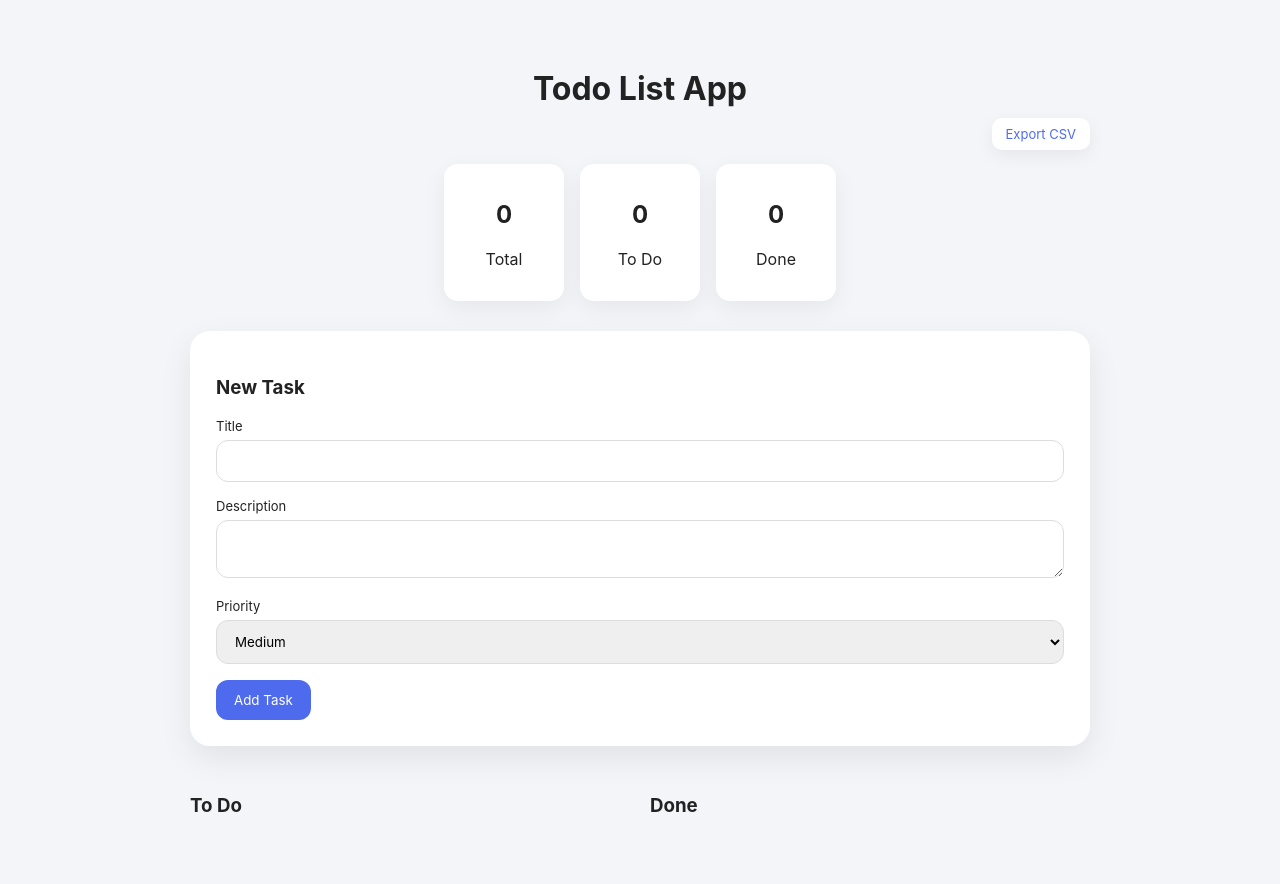
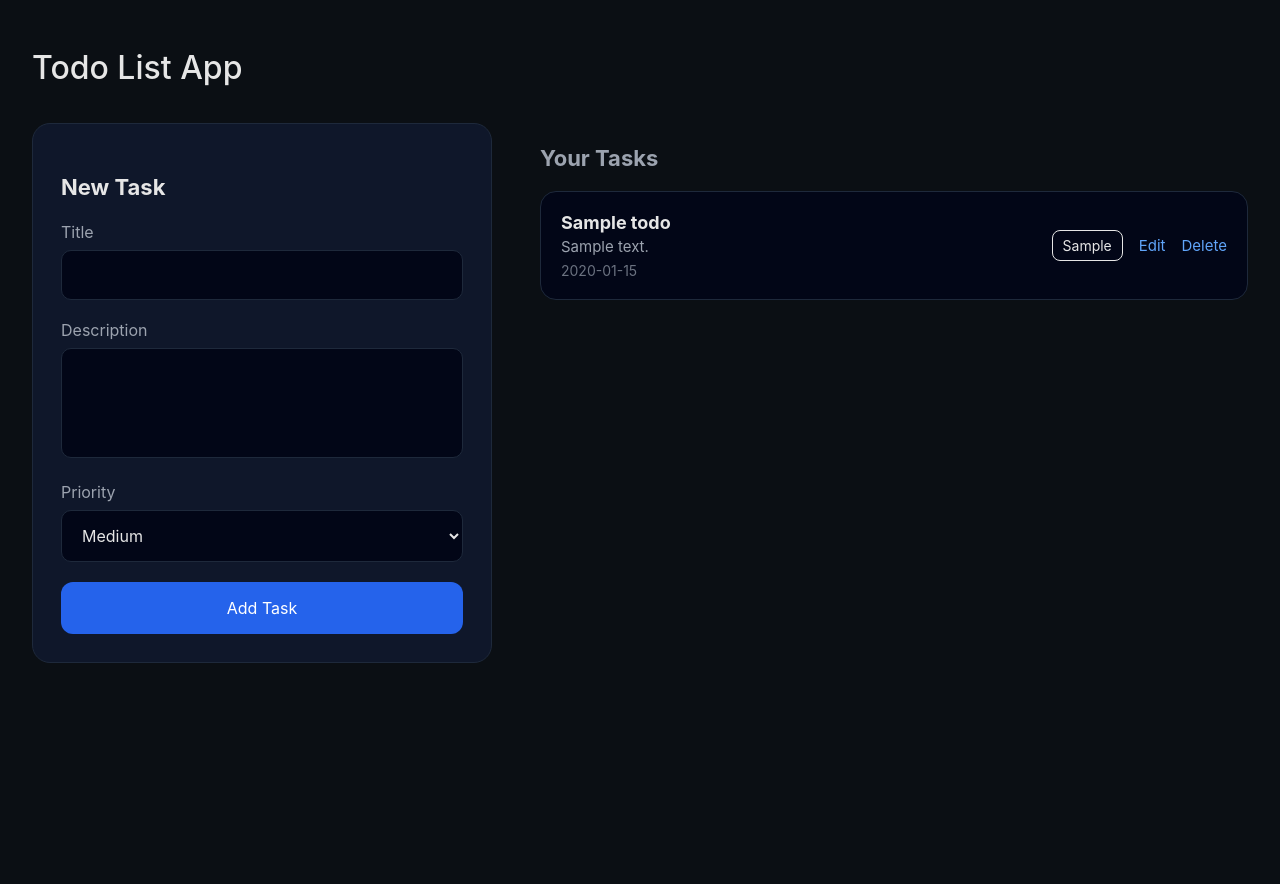
Before and after one commit to rohannair11/flask-sql-todo-list, a Flask app: page / in a window 1280 px wide. After the commit the page ends 663 px from the top, so only its background shows below. Run offline with Flask 3, Linux system fonts and the light colour scheme; tables that the repository leaves empty hold one stand-in row (values such as "Sample post"); data that the repository does not hold is empty.

Commit message:
fix: changed theme to dark, added edit functionality

```diff
--- a/app.py
+++ b/app.py
@@ -1,16 +1,12 @@
-from flask import Flask, render_template, request, redirect, url_for, Response
+from flask import Flask, render_template, request, redirect, url_for
 import sqlite3
 import os
 from datetime import datetime
-import csv
-import io
 
 app = Flask(__name__)
 
 BASE_DIR = os.path.dirname(os.path.abspath(__file__))
 DB_PATH = os.path.join(BASE_DIR, "todo.db")
-
-ALLOWED_PRIORITIES = {"Low", "Medium", "High"}
 
 
 def get_db():
@@ -25,8 +21,7 @@ def init_db():
             id INTEGER PRIMARY KEY AUTOINCREMENT,
             title TEXT NOT NULL,
             description TEXT NOT NULL,
-            priority TEXT NOT NULL CHECK(priority IN ('Low','Medium','High')),
-            completed INTEGER NOT NULL CHECK(completed IN (0,1)),
+            priority TEXT NOT NULL,
             created_at TEXT NOT NULL
         )
     """)
@@ -44,112 +39,66 @@ def index():
         description = request.form.get("description", "").strip()
         priority = request.form.get("priority", "Medium")
 
-        if (
-            not title
-            or not description
-            or len(title) > 100
-            or len(description) > 500
-            or priority not in ALLOWED_PRIORITIES
-        ):
+        if not title or not description:
             conn.close()
             return redirect(url_for("index"))
 
         created_at = datetime.now().strftime("%d %b %Y, %H:%M")
 
         cursor.execute("""
-            INSERT INTO todos (title, description, priority, completed, created_at)
-            VALUES (?, ?, ?, 0, ?)
+            INSERT INTO todos (title, description, priority, created_at)
+            VALUES (?, ?, ?, ?)
         """, (title, description, priority, created_at))
         conn.commit()
 
-    cursor.execute("SELECT * FROM todos WHERE completed = 0 ORDER BY id DESC")
-    todo_tasks = cursor.fetchall()
-
-    cursor.execute("SELECT * FROM todos WHERE completed = 1 ORDER BY id DESC")
-    done_tasks = cursor.fetchall()
-
-    cursor.execute("SELECT COUNT(*) FROM todos")
-    total = cursor.fetchone()[0]
-
-    cursor.execute("SELECT COUNT(*) FROM todos WHERE completed = 0")
-    pending = cursor.fetchone()[0]
-
-    cursor.execute("SELECT COUNT(*) FROM todos WHERE completed = 1")
-    completed = cursor.fetchone()[0]
-
+    cursor.execute("SELECT * FROM todos ORDER BY id DESC")
+    tasks = cursor.fetchall()
     conn.close()
 
-    return render_template(
-        "index.html",
-        todo_tasks=todo_tasks,
-        done_tasks=done_tasks,
-        total=total,
-        pending=pending,
-        completed=completed
-    )
+    return render_template("index.html", tasks=tasks)
 
 
-@app.route("/done/<int:todo_id>")
-def mark_done(todo_id):
+@app.route("/edit/<int:task_id>", methods=["GET", "POST"])
+def edit(task_id):
     conn = get_db()
     cursor = conn.cursor()
-    cursor.execute("UPDATE todos SET completed = 1 WHERE id = ?", (todo_id,))
+
+    if request.method == "POST":
+        title = request.form.get("title", "").strip()
+        description = request.form.get("description", "").strip()
+        priority = request.form.get("priority", "Medium")
+
+        if not title or not description:
+            conn.close()
+            return redirect(url_for("edit", task_id=task_id))
+
+        cursor.execute("""
+            UPDATE todos
+            SET title = ?, description = ?, priority = ?
+            WHERE id = ?
+        """, (title, description, priority, task_id))
+
+        conn.commit()
+        conn.close()
+        return redirect(url_for("index"))
+
+    cursor.execute("SELECT * FROM todos WHERE id = ?", (task_id,))
+    task = cursor.fetchone()
+    conn.close()
+
+    return render_template("edit.html", task=task)
+
+
+@app.route("/delete/<int:task_id>")
+def delete(task_id):
+    conn = get_db()
+    cursor = conn.cursor()
+    cursor.execute("DELETE FROM todos WHERE id = ?", (task_id,))
     conn.commit()
     conn.close()
     return redirect(url_for("index"))
 
 
-@app.route("/undo/<int:todo_id>")
-def undo(todo_id):
-    conn = get_db()
-    cursor = conn.cursor()
-    cursor.execute("UPDATE todos SET completed = 0 WHERE id = ?", (todo_id,))
-    conn.commit()
-    conn.close()
-    return redirect(url_for("index"))
-
-
-@app.route("/delete/<int:todo_id>")
-def delete(todo_id):
-    conn = get_db()
-    cursor = conn.cursor()
-    cursor.execute("DELETE FROM todos WHERE id = ?", (todo_id,))
-    conn.commit()
-    conn.close()
-    return redirect(url_for("index"))
-
-
-# ---- CSV EXPORT (DATA PORTABILITY) ----
-@app.route("/export")
-def export_csv():
-    conn = get_db()
-    cursor = conn.cursor()
-    cursor.execute("SELECT * FROM todos ORDER BY id ASC")
-    rows = cursor.fetchall()
-    conn.close()
-
-    output = io.StringIO()
-    writer = csv.writer(output)
-
-    writer.writerow([
-        "ID",
-        "Title",
-        "Description",
-        "Priority",
-        "Completed",
-        "Created At"
-    ])
-
-    for row in rows:
-        writer.writerow(row)
-
-    return Response(
-        output.getvalue(),
-        mimetype="text/csv",
-        headers={"Content-Disposition": "attachment; filename=todos.csv"}
-    )
-
-
 if __name__ == "__main__":
     init_db()
     app.run(debug=True)
--- a/static/style.css
+++ b/static/style.css
@@ -1,145 +1,175 @@
 * {
     box-sizing: border-box;
-    font-family: -apple-system, BlinkMacSystemFont, "Segoe UI", Roboto, sans-serif;
+    font-family: "Inter", "Segoe UI", Arial, sans-serif;
 }
 
 body {
-    background: #f3f5f9;
-    padding: 40px;
-    color: #222;
+    margin: 0;
+    background: #0b0f14;
+    color: #e6e6e6;
 }
 
-.container {
-    max-width: 900px;
-    margin: auto;
+/* MAIN WRAPPER */
+.app-shell {
+    max-width: 1400px;
+    margin: 48px auto;
+    padding: 0 32px;
 }
 
-h1 {
-    text-align: center;
-    margin-bottom: 10px;
+/* HEADER */
+.header {
+    margin-bottom: 36px;
 }
 
-.top-bar {
-    display: flex;
-    justify-content: flex-end;
-    margin-bottom: 14px;
+.header h1 {
+    font-size: 32px;
+    font-weight: 500;
 }
 
-.export-btn {
-    background: #ffffff;
-    padding: 8px 14px;
-    border-radius: 10px;
-    font-size: 13px;
+.back {
+    color: #3b82f6;
     text-decoration: none;
-    color: #4f6bed;
-    box-shadow: 0 6px 18px rgba(0,0,0,0.06);
 }
 
-.export-btn:hover {
-    text-decoration: underline;
+/* LAYOUT */
+.layout {
+    display: grid;
+    grid-template-columns: 460px 1fr;
+    gap: 48px;
 }
 
-.stats {
+/* LEFT */
+.left {
     display: flex;
-    justify-content: center;
-    gap: 16px;
-    margin-bottom: 30px;
+    flex-direction: column;
 }
 
-.stat {
-    background: white;
-    padding: 16px;
-    border-radius: 14px;
-    width: 120px;
-    text-align: center;
-    box-shadow: 0 8px 24px rgba(0,0,0,0.06);
+/* FORM CARD */
+.card {
+    background: #0f172a;
+    border: 1px solid #1e293b;
+    border-radius: 18px;
+    padding: 28px;
 }
 
-.card {
-    background: white;
-    padding: 26px;
-    border-radius: 20px;
-    margin-bottom: 30px;
-    box-shadow: 0 12px 32px rgba(0,0,0,0.08);
+.card h3 {
+    font-size: 22px;
+    margin-bottom: 22px;
 }
 
 .form-group {
-    margin-bottom: 16px;
+    margin-bottom: 20px;
 }
 
 label {
     display: block;
-    font-size: 13px;
-    margin-bottom: 6px;
+    font-size: 16px;
+    margin-bottom: 8px;
+    color: #9ca3af;
 }
 
-input, textarea, select {
+input,
+textarea,
+select {
     width: 100%;
-    padding: 12px 14px;
-    border-radius: 12px;
-    border: 1px solid #ddd;
+    padding: 14px 16px;
+    background: #020617;
+    border: 1px solid #1e293b;
+    border-radius: 10px;
+    color: #e6e6e6;
+    font-size: 16px;
+}
+
+textarea {
+    height: 110px;
+    resize: none;
 }
 
 button {
-    padding: 12px 18px;
+    width: 100%;
+    background: #2563eb;
     border: none;
-    background: #4f6bed;
+    padding: 16px;
+    border-radius: 12px;
+    font-size: 16px;
     color: white;
-    border-radius: 12px;
     cursor: pointer;
 }
 
-.columns {
-    display: grid;
-    grid-template-columns: 1fr 1fr;
+button:hover {
+    background: #1d4ed8;
+}
+
+/* RIGHT */
+.section-title {
+    font-size: 22px;
+    margin-bottom: 20px;
+    color: #9ca3af;
+}
+
+/* TASKS */
+.task {
+    background: #020617;
+    border: 1px solid #1e293b;
+    border-radius: 16px;
+    padding: 20px;
+    margin-bottom: 16px;
+
+    display: flex;
+    justify-content: space-between;
     gap: 20px;
 }
 
-.todo-item {
-    background: white;
-    padding: 16px;
-    border-radius: 14px;
-    margin-bottom: 12px;
-    display: flex;
-    justify-content: space-between;
-    box-shadow: 0 6px 18px rgba(0,0,0,0.06);
+.task-left strong {
+    font-size: 18px;
 }
 
-.todo-item.done {
-    opacity: 0.75;
+.task-left small {
+    display: block;
+    font-size: 15px;
+    color: #9ca3af;
+    margin-top: 4px;
 }
 
-.right {
+.time {
+    display: block;
+    font-size: 14px;
+    color: #6b7280;
+    margin-top: 6px;
+}
+
+/* ACTIONS */
+.task-right {
     display: flex;
     align-items: center;
-    gap: 10px;
+    gap: 16px;
 }
 
-.priority {
-    padding: 4px 10px;
-    border-radius: 10px;
-    font-size: 12px;
-}
-
-.priority.low { background: #dcedc8; }
-.priority.medium { background: #ffe0b2; }
-.priority.high { background: #ffcdd2; }
-
-.action {
-    color: #4f6bed;
-    text-decoration: none;
-    font-size: 13px;
-}
-
-.delete {
-    color: #e53935;
-    font-size: 13px;
+.task-right a {
+    font-size: 15px;
+    color: #60a5fa;
     text-decoration: none;
 }
 
-.timestamp {
-    display: block;
-    margin-top: 4px;
-    font-size: 12px;
-    color: #888;
+.danger {
+    color: #f87171;
 }
+
+/* PRIORITY */
+.priority {
+    font-size: 14px;
+    padding: 6px 10px;
+    border-radius: 8px;
+    border: 1px solid;
+}
+
+.priority.low { color: #22c55e; border-color: #22c55e; }
+.priority.medium { color: #3b82f6; border-color: #3b82f6; }
+.priority.high { color: #ef4444; border-color: #ef4444; }
+
+/* RESPONSIVE */
+@media (max-width: 1100px) {
+    .layout {
+        grid-template-columns: 1fr;
+    }
+}
--- a/templates/base.html
+++ b/templates/base.html
@@ -6,8 +6,6 @@
     <link rel="stylesheet" href="{{ url_for('static', filename='style.css') }}">
 </head>
 <body>
-    <div class="container">
-        {% block content %}{% endblock %}
-    </div>
+    {% block content %}{% endblock %}
 </body>
 </html>
--- a/templates/index.html
+++ b/templates/index.html
@@ -1,17 +1,16 @@
 {% extends "base.html" %}
 {% block content %}
 
+<div class="app-shell">
+
+    <header class="header">
         <h1>Todo List App</h1>
+    </header>
 
-<div class="top-bar">
-    <a href="/export" class="export-btn">Export CSV</a>
-</div>
+    <div class="layout">
 
-<div class="stats">
-    <div class="stat"><h2>{{ total }}</h2><p>Total</p></div>
-    <div class="stat"><h2>{{ pending }}</h2><p>To Do</p></div>
-    <div class="stat"><h2>{{ completed }}</h2><p>Done</p></div>
-</div>
+        <!-- LEFT COLUMN -->
+        <div class="left">
 
             <form method="POST" class="card">
                 <h3>New Task</h3>
@@ -38,42 +37,33 @@
                 <button type="submit">Add Task</button>
             </form>
 
-<div class="columns">
-    <div class="column">
-        <h3>To Do</h3>
-        {% for task in todo_tasks %}
-        <div class="todo-item">
-            <div>
+        </div>
+
+        <!-- RIGHT COLUMN -->
+        <div class="right">
+
+            <h3 class="section-title">Your Tasks</h3>
+
+            {% for task in tasks %}
+            <div class="task">
+                <div class="task-left">
                     <strong>{{ task[1] }}</strong>
-                <p>{{ task[2] }}</p>
-                <small class="timestamp">{{ task[5] }}</small>
+                    <small>{{ task[2] }}</small>
+                    <span class="time">{{ task[4] }}</span>
                 </div>
-            <div class="right">
+
+                <div class="task-right">
                     <span class="priority {{ task[3]|lower }}">{{ task[3] }}</span>
-                <a href="/done/{{ task[0] }}" class="action">Done</a>
-                <a href="/delete/{{ task[0] }}" class="delete">Delete</a>
+                    <a href="/edit/{{ task[0] }}">Edit</a>
+                    <a href="/delete/{{ task[0] }}" class="danger">Delete</a>
                 </div>
             </div>
             {% endfor %}
+
         </div>
 
-    <div class="column">
-        <h3>Done</h3>
-        {% for task in done_tasks %}
-        <div class="todo-item done">
-            <div>
-                <strong>{{ task[1] }}</strong>
-                <p>{{ task[2] }}</p>
-                <small class="timestamp">{{ task[5] }}</small>
     </div>
-            <div class="right">
-                <span class="priority {{ task[3]|lower }}">{{ task[3] }}</span>
-                <a href="/undo/{{ task[0] }}" class="action">Undo</a>
-                <a href="/delete/{{ task[0] }}" class="delete">Delete</a>
-            </div>
-        </div>
-        {% endfor %}
-    </div>
+
 </div>
 
 {% endblock %}
```
Also changed, not shown: templates/edit.html (+32 -15 lines). Lines whose indentation alone changed are shown as unchanged.
